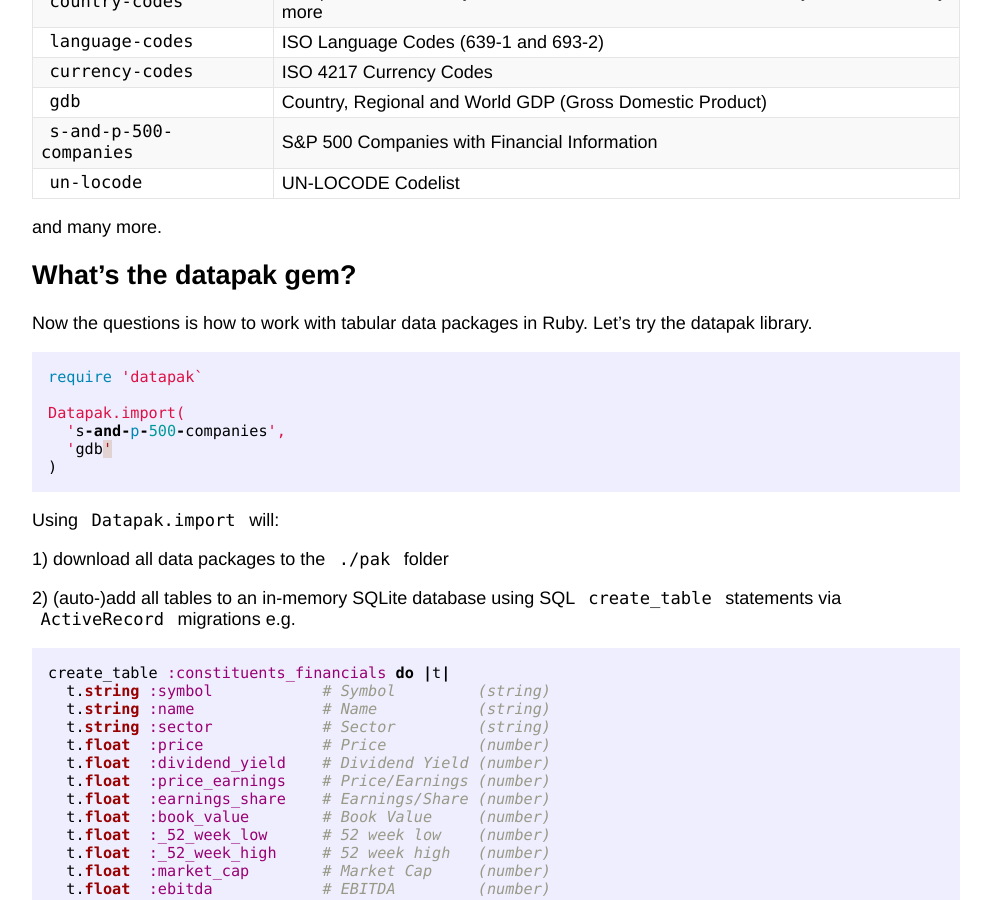
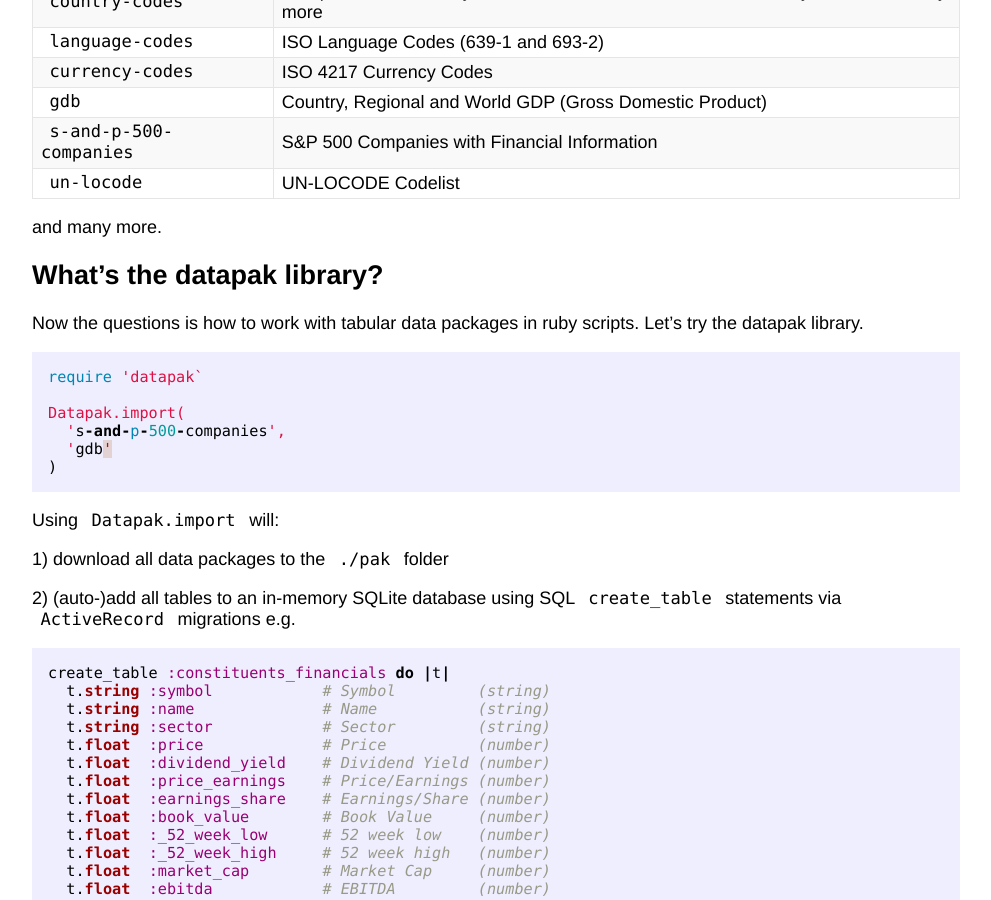
Before and after one commit to wongatron/calendar, a Jekyll site: the page built from 22-datapak.md, in a window 1280 px wide and 900 px high, scrolled down 1555 px. Shown: the whole window, without its empty margins (144-1135 px from the left). Built offline with Jekyll 4.4.1, drawn with Linux system fonts in a browser that asks for light colours; our own code applies the rules of GitHub Pages for plain Markdown files.

Commit message:
Update 22-datapak.md

````diff
--- a/22-datapak.md
+++ b/22-datapak.md
@@ -79,9 +79,9 @@ Name                     | Comments
 and many more.
 
 
-## What's the datapak gem?
+## What's the datapak library?
 
-Now the questions is how to work with tabular data packages in Ruby. Let's try the datapak library.
+Now the questions is how to work with tabular data packages in ruby scripts. Let's try the datapak library.
 
 ``` ruby
 require 'datapak`
````
